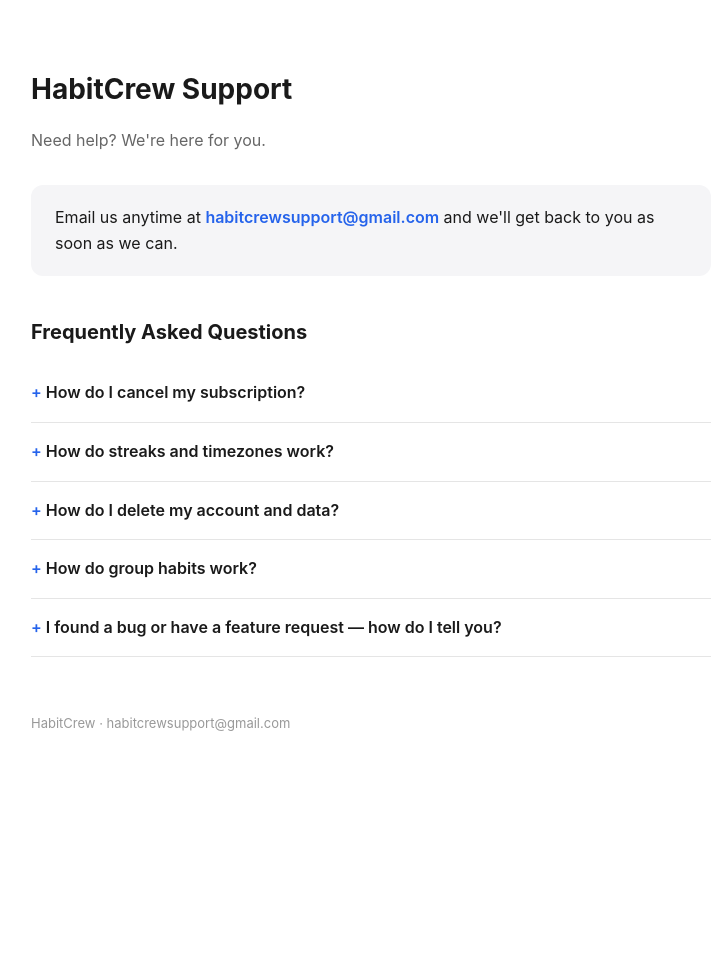
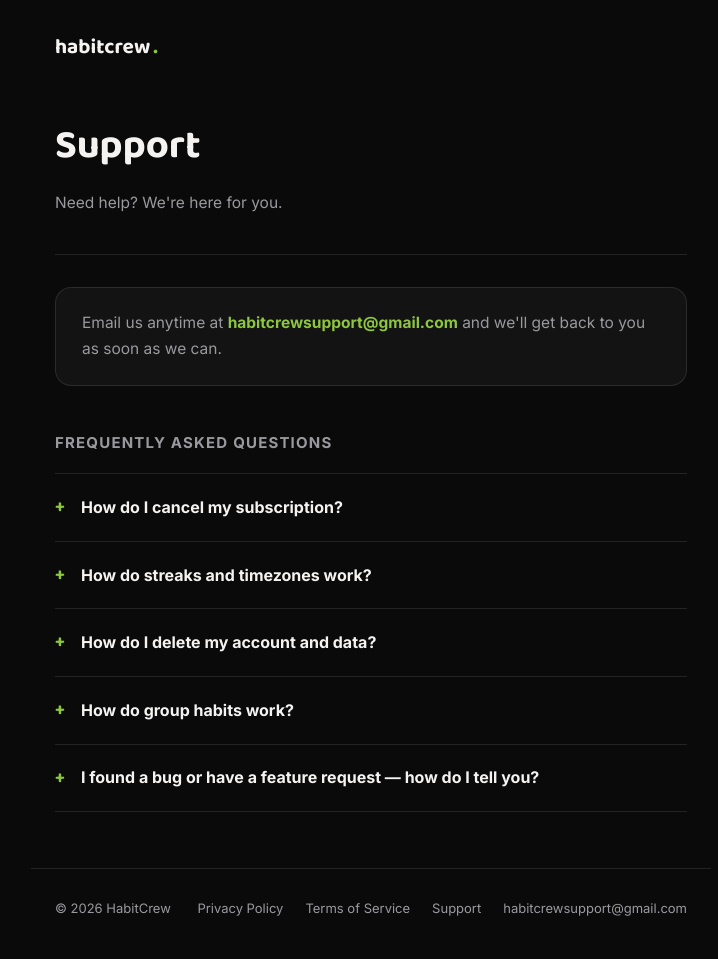
Before and after one commit to JakeMinehan/habitcrew-site, a plain HTML site: page support/index.html in a window 1280 px wide. Shown: the whole page, without its empty margins (269-987 px from the left). Before the commit the page ends 814 px from the top, so only its background shows below. Drawn offline with Linux system fonts and the light colour scheme.

Commit message:
Update Support Vibe

```diff
--- a/support/index.html
+++ b/support/index.html
@@ -3,83 +3,162 @@
 <head>
 <meta charset="UTF-8">
 <meta name="viewport" content="width=device-width, initial-scale=1.0">
-<title>HabitCrew Support</title>
+<title>Support — HabitCrew</title>
+<meta name="description" content="HabitCrew support — get help, find answers to common questions, or contact us directly.">
+<link rel="preconnect" href="https://fonts.googleapis.com">
+<link rel="preconnect" href="https://fonts.gstatic.com" crossorigin>
+<link href="https://fonts.googleapis.com/css2?family=Baloo+2:wght@600;700;800&family=Inter:wght@400;500;600;700;800&display=swap" rel="stylesheet">
 <style>
+  :root {
+    --bg: #0A0A0B;
+    --white: #F4F3F1;
+    --muted: #9A9A9E;
+    --muted-soft: #6C6C70;
+    --rule: rgba(255,255,255,0.10);
+    --green: #8DC63F;
+    --green-bg: #172007;
+    --red: #E8483C;
+    --card: #131313;
+    --max: 680px;
+  }
+
+  * { box-sizing: border-box; }
+  html { scroll-behavior: smooth; }
+
   body {
-    font-family: -apple-system, BlinkMacSystemFont, "Segoe UI", Roboto, Helvetica, Arial, sans-serif;
-    max-width: 680px;
-    margin: 0 auto;
-    padding: 48px 24px 80px;
-    color: #1a1a1a;
-    line-height: 1.6;
+    margin: 0;
+    background: var(--bg);
+    color: var(--white);
+    font-family: 'Inter', sans-serif;
+    line-height: 1.7;
+    -webkit-font-smoothing: antialiased;
   }
-  h1 {
-    font-size: 28px;
-    margin-bottom: 4px;
+
+  h1, h2, .wordmark {
+    font-family: 'Baloo 2', sans-serif;
+    font-weight: 700;
+    color: var(--white);
   }
-  .subtitle {
-    color: #666;
-    margin-bottom: 32px;
+
+  a { color: var(--green); text-decoration: none; }
+  a:hover, a:focus-visible { text-decoration: underline; }
+  a:focus-visible { outline: 2px solid var(--green); outline-offset: 2px; }
+
+  .wrap { max-width: var(--max); margin: 0 auto; padding: 0 24px; }
+
+  header { padding: 30px 0 0; }
+  .wordmark {
+    font-size: 21px;
+    display: inline-flex;
+    align-items: baseline;
+    gap: 3px;
+    color: var(--white);
   }
+  .wordmark .dot { color: var(--green); }
+
+  .doc-header { padding: 46px 0 8px; border-bottom: 1px solid var(--rule); margin-bottom: 32px; }
+  .doc-header h1 { font-size: clamp(30px, 4vw, 40px); margin: 0 0 10px; }
+  .doc-header .subtitle { color: var(--muted); font-size: 15.5px; margin: 0 0 30px; }
+
   .contact-box {
-    background: #f5f5f7;
-    border-radius: 12px;
-    padding: 20px 24px;
-    margin-bottom: 40px;
+    background: var(--card);
+    border: 1px solid var(--rule);
+    border-radius: 16px;
+    padding: 22px 26px;
+    margin-bottom: 44px;
+    font-size: 15.5px;
+    color: var(--muted);
   }
-  .contact-box a {
-    color: #2563eb;
-    text-decoration: none;
-    font-weight: 600;
+  .contact-box a { font-weight: 700; }
+
+  h2.section-title {
+    font-size: 15px;
+    letter-spacing: 0.08em;
+    text-transform: uppercase;
+    color: var(--muted);
+    font-family: 'Inter';
+    font-weight: 700;
+    margin: 0 0 18px;
   }
-  .contact-box a:hover {
-    text-decoration: underline;
+
+  details {
+    border-bottom: 1px solid var(--rule);
+    padding: 18px 0;
   }
-  h2 {
-    font-size: 20px;
-    margin-top: 40px;
-    margin-bottom: 16px;
-  }
-  details {
-    border-bottom: 1px solid #e5e5e5;
-    padding: 16px 0;
-  }
+  details:first-of-type { border-top: 1px solid var(--rule); }
+
   summary {
-    font-weight: 600;
+    font-weight: 700;
+    font-size: 16px;
     cursor: pointer;
     list-style: none;
+    color: var(--white);
+    display: flex;
+    align-items: center;
+    gap: 10px;
   }
-  summary::-webkit-details-marker {
-    display: none;
+  summary::-webkit-details-marker { display: none; }
+  summary::before {
+    content: "+";
+    color: var(--green);
+    font-family: 'Baloo 2', sans-serif;
+    font-size: 18px;
+    width: 16px;
+    flex-shrink: 0;
   }
-  summary::before {
-    content: "+ ";
-    color: #2563eb;
+  details[open] summary::before { content: "−"; }
+
+  details p {
+    margin: 12px 0 2px 26px;
+    color: var(--muted);
+    font-size: 15px;
   }
-  details[open] summary::before {
-    content: "− ";
+
+  address { font-style: normal; }
+
+  footer {
+    border-top: 1px solid var(--rule);
+    margin-top: 56px;
+    padding: 28px 24px 40px;
+    display: flex;
+    justify-content: space-between;
+    align-items: center;
+    flex-wrap: wrap;
+    gap: 16px;
+    max-width: var(--max);
+    margin-left: auto;
+    margin-right: auto;
   }
-  details p {
-    margin-top: 12px;
-    color: #444;
-  }
-  footer {
-    margin-top: 56px;
-    font-size: 13px;
-    color: #999;
+  .foot-left { font-size: 13px; color: var(--muted); }
+  .foot-links { display: flex; gap: 22px; font-size: 13px; flex-wrap: wrap; }
+  .foot-links a { color: var(--muted); }
+  .foot-links a:hover { color: var(--white); }
+
+  @media (max-width: 600px) {
+    footer { flex-direction: column; align-items: flex-start; }
   }
 </style>
 </head>
 <body>
 
-  <h1>HabitCrew Support</h1>
-  <p class="subtitle">Need help? We're here for you.</p>
+<header>
+  <div class="wrap">
+    <a class="wordmark" href="/">habitcrew<span class="dot">.</span></a>
+  </div>
+</header>
+
+<main class="wrap">
+
+  <div class="doc-header">
+    <h1>Support</h1>
+    <p class="subtitle">Need help? We're here for you.</p>
+  </div>
 
   <div class="contact-box">
     Email us anytime at <a href="mailto:habitcrewsupport@gmail.com">habitcrewsupport@gmail.com</a> and we'll get back to you as soon as we can.
   </div>
 
-  <h2>Frequently Asked Questions</h2>
+  <h2 class="section-title">Frequently asked questions</h2>
 
   <details>
     <summary>How do I cancel my subscription?</summary>
@@ -93,7 +172,7 @@
 
   <details>
     <summary>How do I delete my account and data?</summary>
-    <p>You can delete your account directly in the app: go to Settings and tap the red "Delete Account" button. This permanently removes your account and associated data. If you're unable to access this option, email us at habitcrewsupport@gmail.com with your account's email address and we'll process the deletion for you.</p>
+    <p>You can delete your account directly in the app: go to Settings and tap the red "Delete Account" button. This permanently removes your account and associated data. If you're unable to access this option, email us at <a href="mailto:habitcrewsupport@gmail.com">habitcrewsupport@gmail.com</a> with your account's email address and we'll process the deletion for you.</p>
   </details>
 
   <details>
@@ -103,12 +182,20 @@
 
   <details>
     <summary>I found a bug or have a feature request — how do I tell you?</summary>
-    <p>The fastest way is in the app: go to the Profile tab and tap "Feedback and Suggestions." You can also email us at habitcrewsupport@gmail.com with details (screenshots are always welcome) and we'll take a look.</p>
+    <p>The fastest way is in the app: go to the Profile tab and tap "Feedback and Suggestions." You can also email us at <a href="mailto:habitcrewsupport@gmail.com">habitcrewsupport@gmail.com</a> with details (screenshots are always welcome) and we'll take a look.</p>
   </details>
 
-  <footer>
-    HabitCrew · habitcrewsupport@gmail.com
-  </footer>
+</main>
+
+<footer>
+  <div class="foot-left">© 2026 HabitCrew</div>
+  <nav class="foot-links">
+    <a href="/privacy">Privacy Policy</a>
+    <a href="/terms">Terms of Service</a>
+    <a href="/support">Support</a>
+    <a href="mailto:habitcrewsupport@gmail.com">habitcrewsupport@gmail.com</a>
+  </nav>
+</footer>
 
 </body>
 </html>
```
